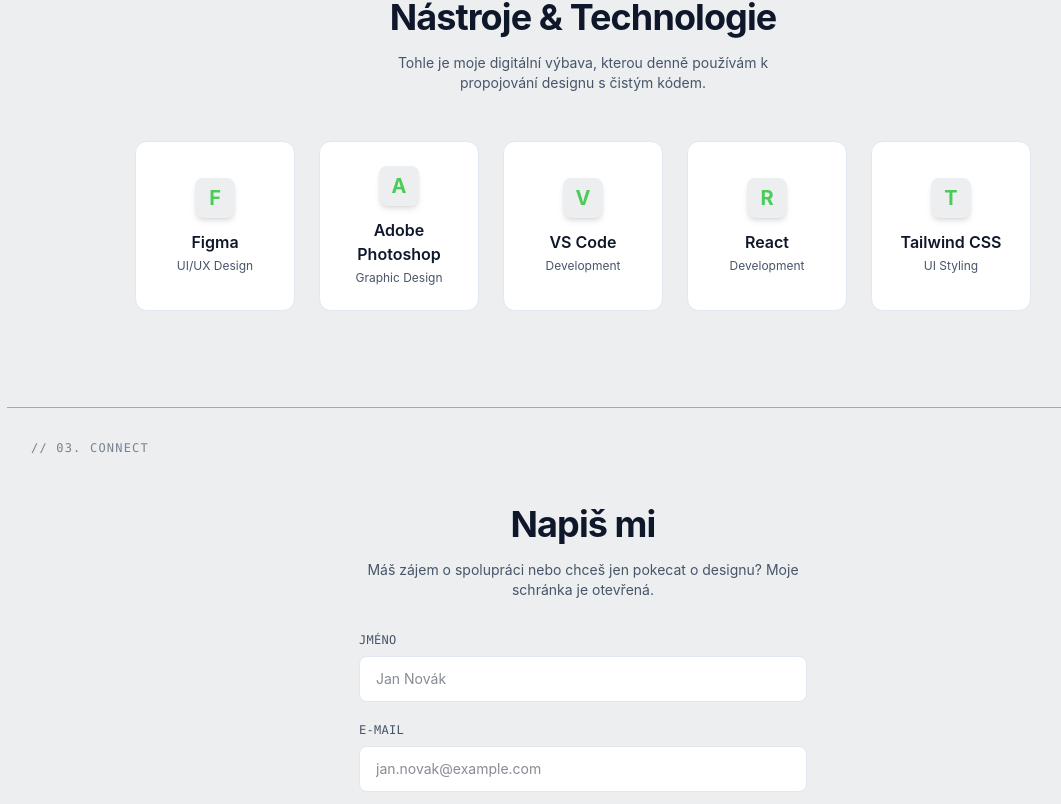
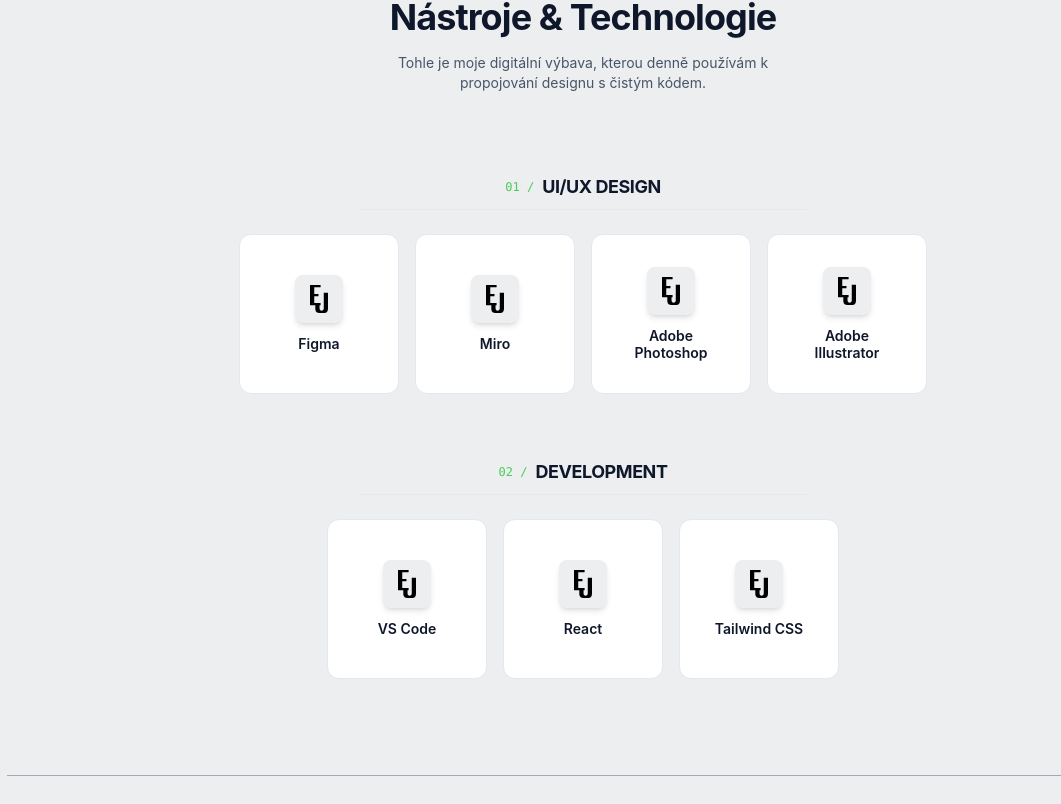
Before and after one commit to eliskaJanovcova/moje-portfolio, a React (Vite) app: page / in a window 1280 px wide. Shown: the part 1636-2440 px from the top of the page, without its empty margins (57-1118 px from the left). Built offline with nearby package versions, Linux system fonts and the light colour scheme; the HTML template or start-up script is replaced by a standard one.

Commit message:
feat: categorize skills stack into design and dev rows with centered flex layout

```diff
--- a/src/components/Skills.jsx
+++ b/src/components/Skills.jsx
@@ -1,46 +1,91 @@
 import React from 'react'
 
+// 1. IMPORT OBRÁZKŮ (Uprav si názvy souborů podle toho, jak je máš v assets)
+import figmaIcon from '../assets/logo/SVG/black.svg'
+import photoshopIcon from '../assets/logo/SVG/black.svg'
+import vscodeIcon from '../assets/logo/SVG/black.svg'
+import reactIcon from '../assets/logo/SVG/black.svg'
+import tailwindIcon from '../assets/logo/SVG/black.svg'
+
 function Skills() {
-  // 🎨 Pole s našimi nástroji – můžeš si sem kdykoliv připsat další
+    // 🎨 Přehledné pole s nástroji, kategoriemi a naimportovanými obrázky
     const tools = [
-    { name: 'Figma', category: 'UI/UX Design' },
-    { name: 'Adobe Photoshop', category: 'Graphic Design' },
-    { name: 'VS Code', category: 'Development' },
-    { name: 'React', category: 'Development' },
-    { name: 'Tailwind CSS', category: 'UI Styling' },
+        { name: 'Figma', category: 'design', icon: figmaIcon },
+        { name: 'Miro', category: 'design', icon: figmaIcon },
+        { name: 'Adobe Photoshop', category: 'design', icon: photoshopIcon },
+        { name: 'Adobe Illustrator', category: 'design', icon: photoshopIcon },
+        { name: 'VS Code', category: 'dev', icon: vscodeIcon },
+        { name: 'React', category: 'dev', icon: reactIcon },
+        { name: 'Tailwind CSS', category: 'dev', icon: tailwindIcon }
     ]
+
+    // 🔍 POMOCNÁ FUNKCE: Vygeneruje mřížku pro konkrétní přefiltrovanou kategorii
+    const renderSkillGrid = (categoryName) => {
+        return (
+            /* 🎯 Tady se stala ta kouzla: Zapneme flex, flex-wrap pro zalamování a dokonale vycentrujeme přes justify-center */
+            <div className="flex flex-wrap items-center justify-center gap-4 w-full">
+                {tools
+                    .filter((tool) => tool.category === categoryName)
+                    .map((tool, index) => (
+                        <div
+                            key={index}
+                            /* Přidali jsme w-40 pro stabilní šířku karet, aby měly v řadě stejný rozměr */
+                            className="flex flex-col items-center justify-center p-6 w-40 h-40 rounded-xl border border-card-border bg-card-bg shadow-[inset_0_1px_0_rgba(255,255,255,0.05)] transition-all duration-300 hover:scale-105 hover:border-brand-primary/40 group text-center"
+                        >
+                            {/* Obal pro PNG ikonu */}
+                            <div className="w-12 h-12 rounded-lg bg-brand-bg flex items-center justify-center p-2.5 shrink-0 mb-3 shadow-md group-hover:bg-brand-primary/10 transition-colors duration-300">
+                                <img
+                                    src={tool.icon}
+                                    alt={`${tool.name} logo`}
+                                    className="w-full h-full object-contain mx-auto transition-transform duration-300 group-hover:scale-110"
+                                />
+                            </div>
+
+                            <div>
+                                <h4 className="font-semibold text-brand-text text-sm leading-tight">{tool.name}</h4>
+                            </div>
+                        </div>
+                    ))}
+            </div>
+        )
+    }
 
     return (
         <section
             id="skills"
-      className="min-h-[60vh] flex flex-col items-center justify-center w-full max-w-6xl mx-auto px-6 py-24 text-center border-t border-card-border relative"
+            className="min-h-[80vh] flex flex-col items-center justify-center w-full max-w-6xl mx-auto px-6 py-24 border-t border-card-border relative"
         >
-      {/* Sémantický kód na pozadí sekce */}
+            {/* Sémantický index na pozadí */}
             <div className="absolute top-8 left-6 text-xs font-mono text-brand-secondary/70 dark:text-brand-primary/50 tracking-widest">
-        // 02. TECH_STACK
+        // 03. TECH_STACK
             </div>
 
-      <h2 className="text-4xl font-bold mb-4 tracking-tight text-brand-text">Nástroje & Technologie</h2>
-      <p className="text-brand-secondary max-w-md mx-auto text-sm mb-12">
+            <h2 className="text-4xl font-bold mb-4 tracking-tight text-brand-text text-center">Nástroje & Technologie</h2>
+            <p className="text-brand-secondary max-w-md mx-auto text-sm mb-20 text-center">
                 Tohle je moje digitální výbava, kterou denně používám k propojování designu s čistým kódem.
             </p>
 
-      {/* Moderní responzivní mřížka pro nástroje */}
-      <div className="grid grid-cols-2 md:grid-cols-3 lg:grid-cols-5 gap-6 w-full max-w-4xl">
-        {tools.map((tool, index) => (
-          <div
-            key={index}
-            className="flex flex-col items-center justify-center p-6 rounded-xl border border-card-border bg-card-bg shadow-[inset_0_1px_0_rgba(255,255,255,0.05)] transition-all duration-300 hover:scale-105 hover:border-brand-primary/40 group"
-          >
-            {/* Tady v budoucnu můžeme přidat samostatné SVG ikony log */}
-            <div className="w-10 h-10 rounded-lg bg-brand-bg flex items-center justify-center font-bold text-xl text-brand-primary mb-3 shadow-md group-hover:bg-brand-primary group-hover:text-brand-bg transition-colors duration-300">
-              {tool.name[0]}
+            {/* 🏁 CENTROVANÝ VERTIKÁLNÍ LAYOUT: items-center a text-center udělají tu pravou symetrii */}
+            <div className="flex flex-col gap-16 w-full max-w-4xl items-center text-center">
+
+                {/* 01 KATEGORIE: UI/UX DESIGN */}
+                <div className="flex flex-col gap-6 w-full items-center">
+                    <div className="flex items-center justify-center gap-2 pb-2 border-b border-card-border w-full max-w-md">
+                        <span className="text-xs font-mono text-brand-primary">01 /</span>
+                        <h3 className="text-lg font-bold tracking-tight text-brand-text uppercase">UI/UX Design</h3>
+                    </div>
+                    {renderSkillGrid('design')}
                 </div>
 
-            <h3 className="font-semibold text-brand-text text-base">{tool.name}</h3>
-            <span className="text-xs text-brand-secondary mt-1">{tool.category}</span>
+                {/* 02 KATEGORIE: FRONTEND DEVELOPMENT */}
+                <div className="flex flex-col gap-6 w-full items-center">
+                    <div className="flex items-center justify-center gap-2 pb-2 border-b border-card-border w-full max-w-md">
+                        <span className="text-xs font-mono text-brand-primary">02 /</span>
+                        <h3 className="text-lg font-bold tracking-tight text-brand-text uppercase">Development</h3>
                     </div>
-        ))}
+                    {renderSkillGrid('dev')}
+                </div>
+
             </div>
         </section>
     )
```
Lines whose indentation alone changed are shown as unchanged.
